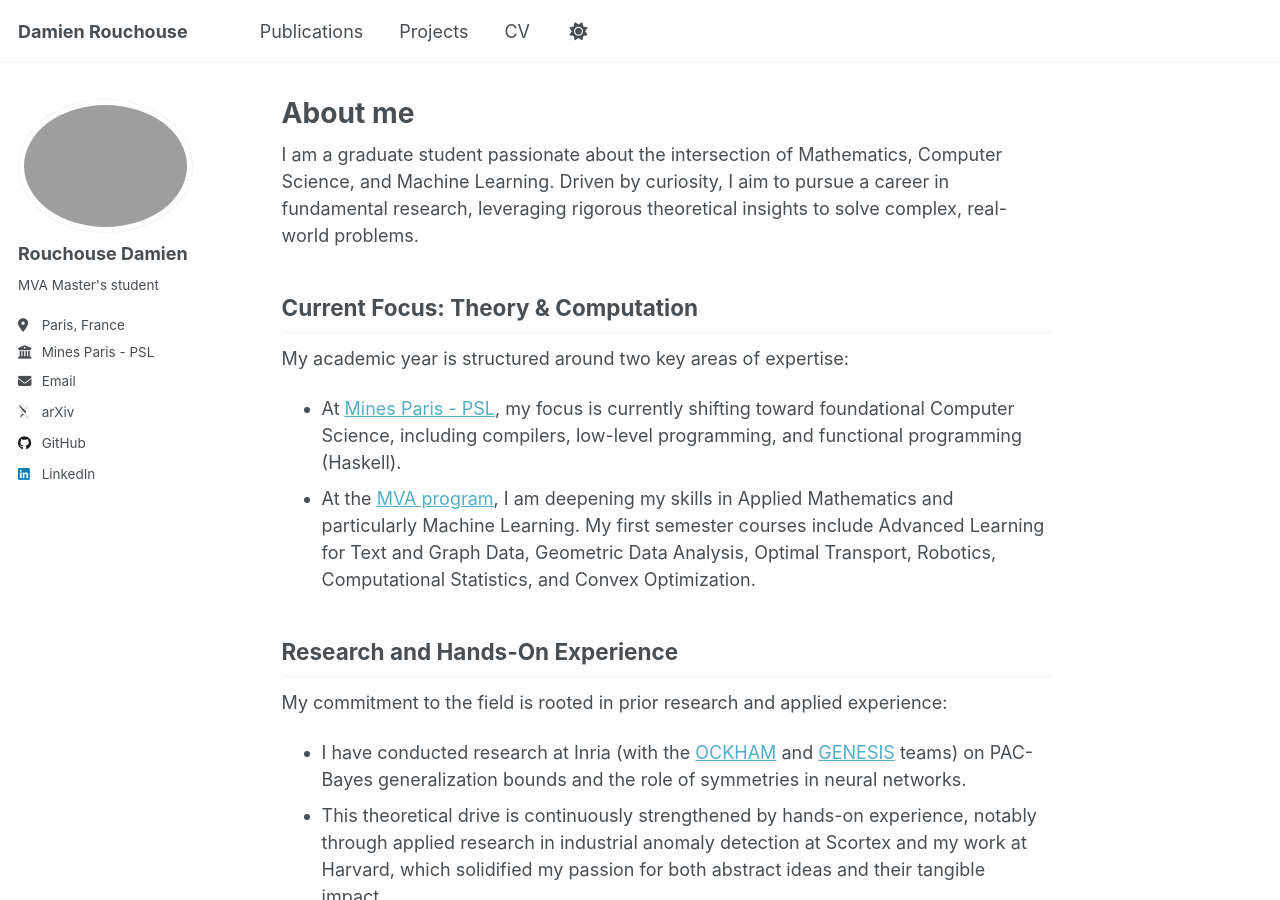
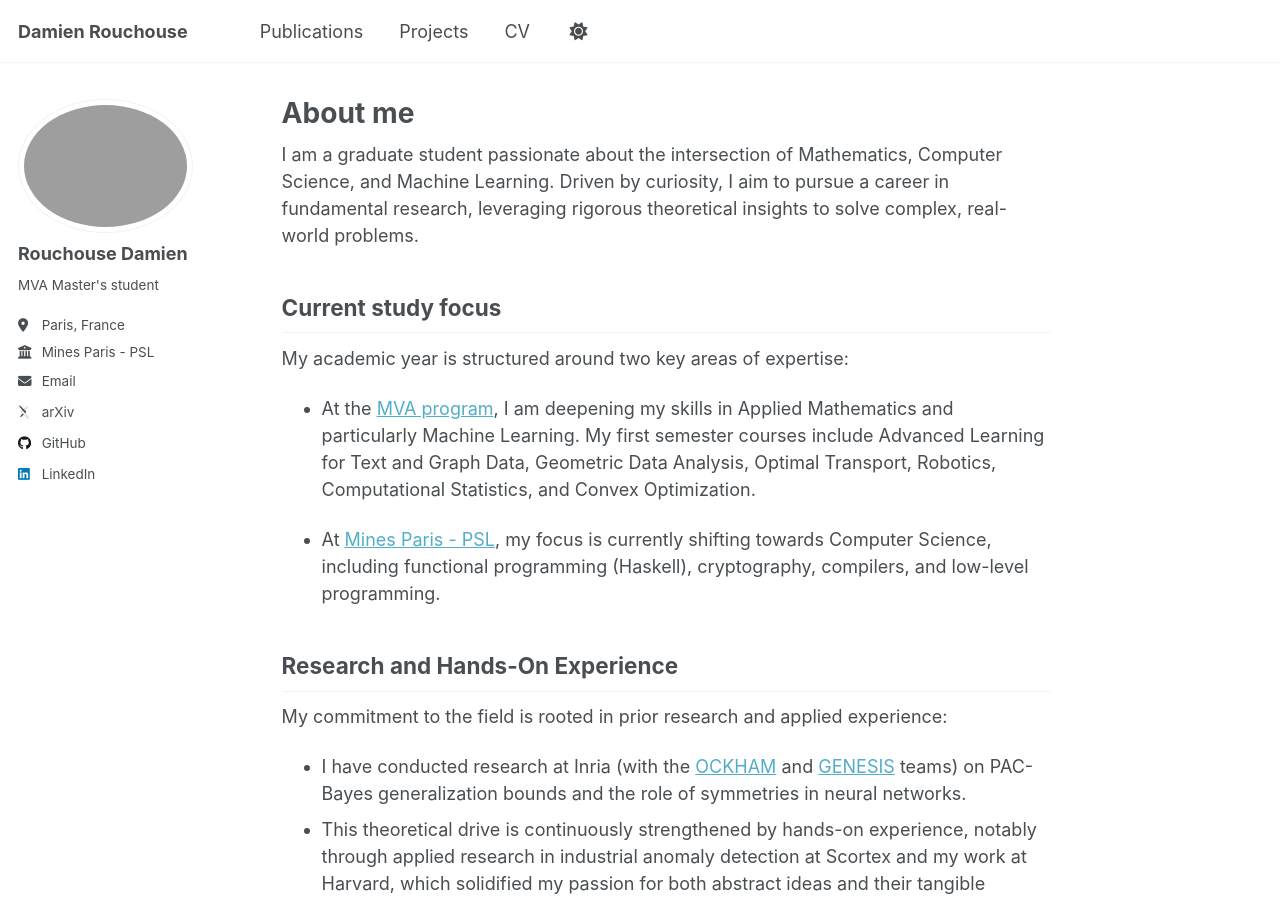
Before and after one commit to Damidoum/Damidoum.github.io, a Jekyll site: the page built from _pages/about.md, in a window 1280 px wide and 900 px high. Built offline with Jekyll 4.4.1, drawn with Linux system fonts in a browser that asks for light colours; some web fonts are replaced; a script that is not in the unit is left out.

Commit message:
update bio

```diff
--- a/_pages/about.md
+++ b/_pages/about.md
@@ -10,13 +10,15 @@ redirect_from:
 I am a graduate student passionate about the intersection of Mathematics, Computer Science, and Machine Learning. Driven by curiosity, I aim to pursue a career in fundamental
 research, leveraging rigorous theoretical insights to solve complex, real-world problems.
 
-## Current Focus: Theory & Computation
+## Current study focus
 
 My academic year is structured around two key areas of expertise:
 
-- At [Mines Paris - PSL](https://www.minesparis.psl.eu), my focus is currently shifting toward foundational Computer Science, including compilers, low-level programming, and functional programming (Haskell).
 - At the [MVA program](https://www.master-mva.com), I am deepening my skills in Applied Mathematics and particularly Machine Learning. My first semester courses include
   Advanced Learning for Text and Graph Data, Geometric Data Analysis, Optimal Transport, Robotics, Computational Statistics, and Convex Optimization.
+
+- At [Mines Paris - PSL](https://www.minesparis.psl.eu), my focus is currently shifting towards Computer Science, including functional
+programming (Haskell), cryptography, compilers, and low-level programming.
 
 ## Research and Hands-On Experience
 
```
